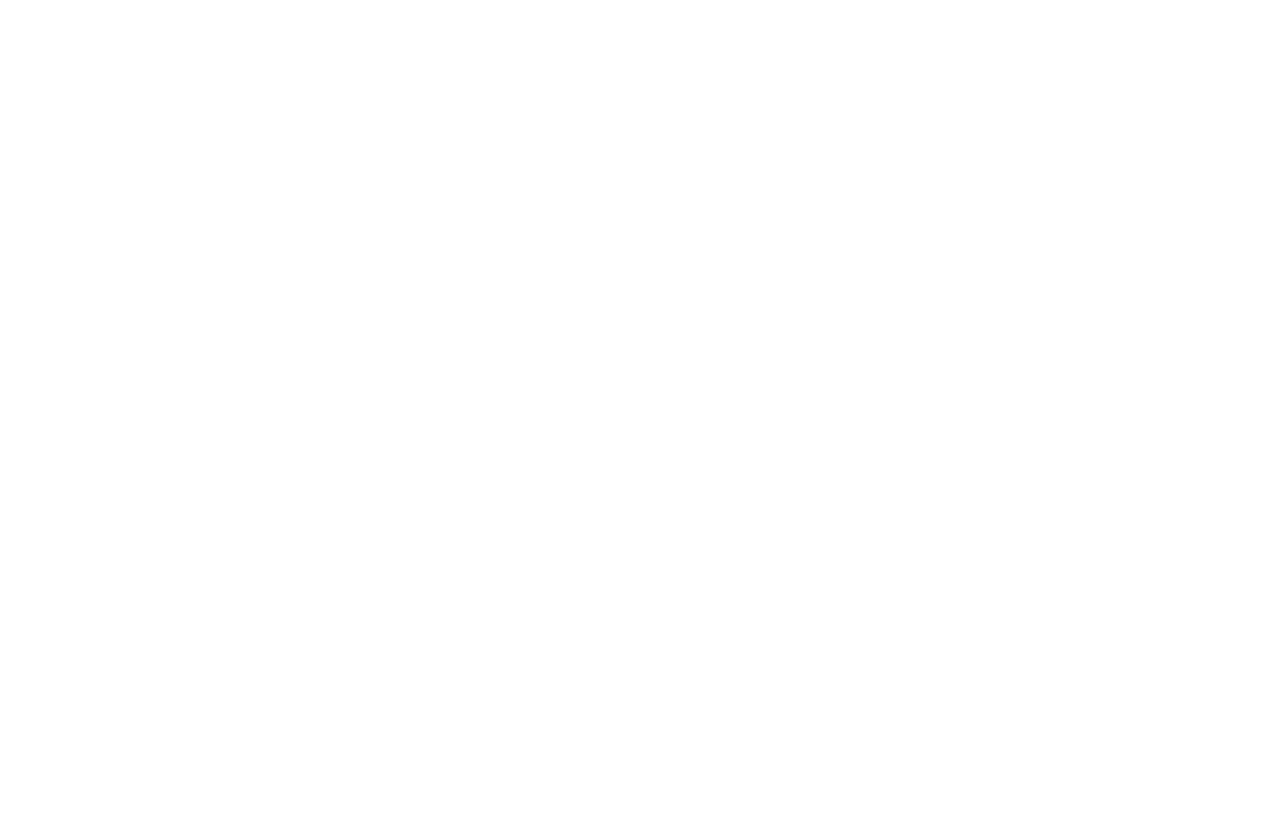
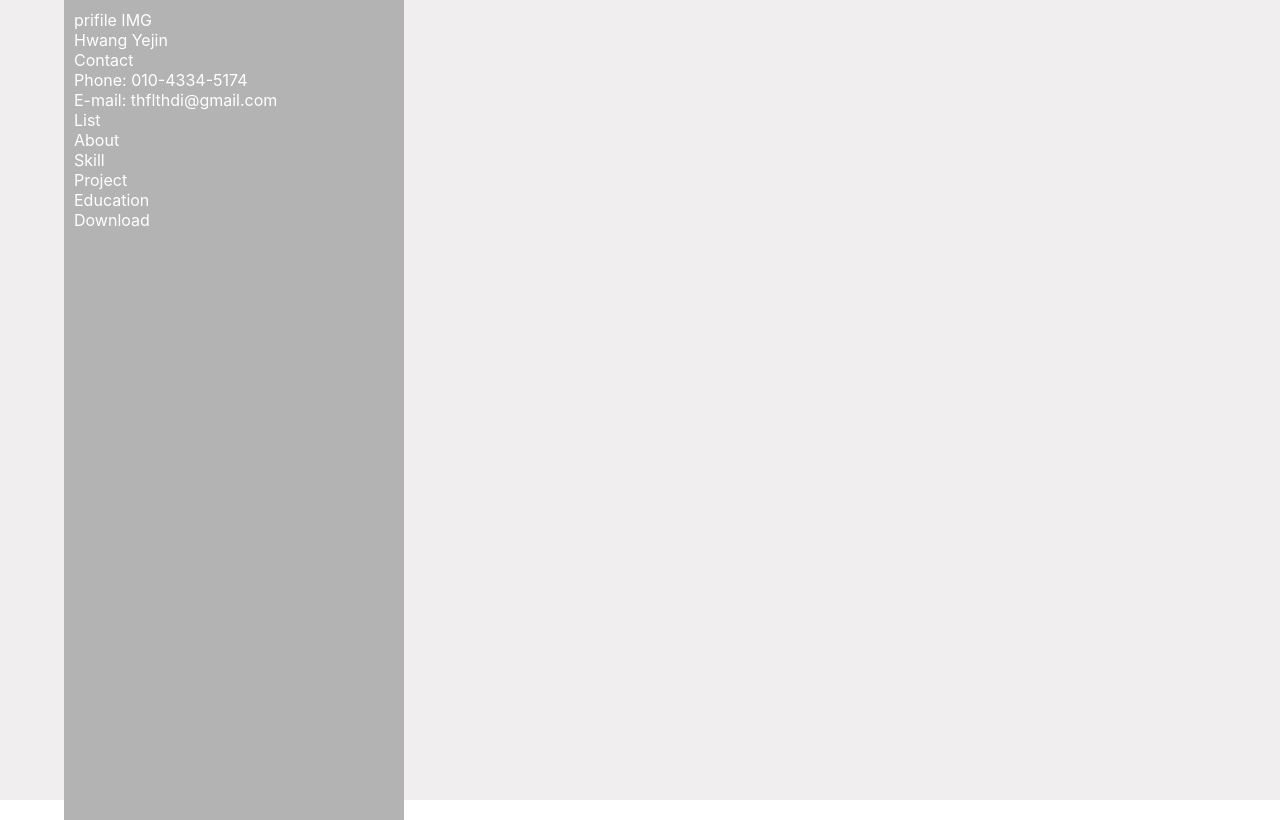
Before and after one commit to thflthdi/resume, a React (Create React App) app in the folder resume/: page / in a window 1280 px wide. Built offline with nearby package versions, Linux system fonts and the light colour scheme.

Commit message:
sidebar 레이아웃 만들기

```diff
--- a/resume/src/App.js
+++ b/resume/src/App.js
@@ -1,6 +1,10 @@
+import SideBar from "./sidebar";
+
 function App() {
+  const heightSize = window.innerHeight
   return (
-    <div className="App">
+    <div className="App" style={{height:`${heightSize}px`, backgroundColor:"#f0eeee"}}>
+      <SideBar></SideBar>
     </div>
   );
 }
--- a/resume/src/index.js
+++ b/resume/src/index.js
@@ -5,9 +5,9 @@
 import reportWebVitals from './reportWebVitals';
 
 ReactDOM.render(
-  <React.StrictMode>
-    <App />
-  </React.StrictMode>,
+  // <React.StrictMode>
+    <App />,
+  // </React.StrictMode>,
   document.getElementById('root')
 );
 
--- /dev/null
+++ b/resume/src/sidebar.js
@@ -0,0 +1,23 @@
+import React from 'react';
+
+function SideBar() {
+    return(
+        <div style={{backgroundColor:"#b3b3b3", width:"25%", height:"100%", marginLeft:"5%",
+        color:'white', padding:'10px'}}>
+            <div id="profileImg">
+                prifile IMG
+            </div>
+            Hwang Yejin<br/>
+            Contact<br/>
+            Phone: 010-4334-5174<br/>
+            E-mail: thflthdi@gmail.com<br/>
+            List<br/>
+            About<br/>
+            Skill<br/>
+            Project<br/>
+            Education<br/>
+            Download
+        </div>
+    )
+}
+export default SideBar;
```
